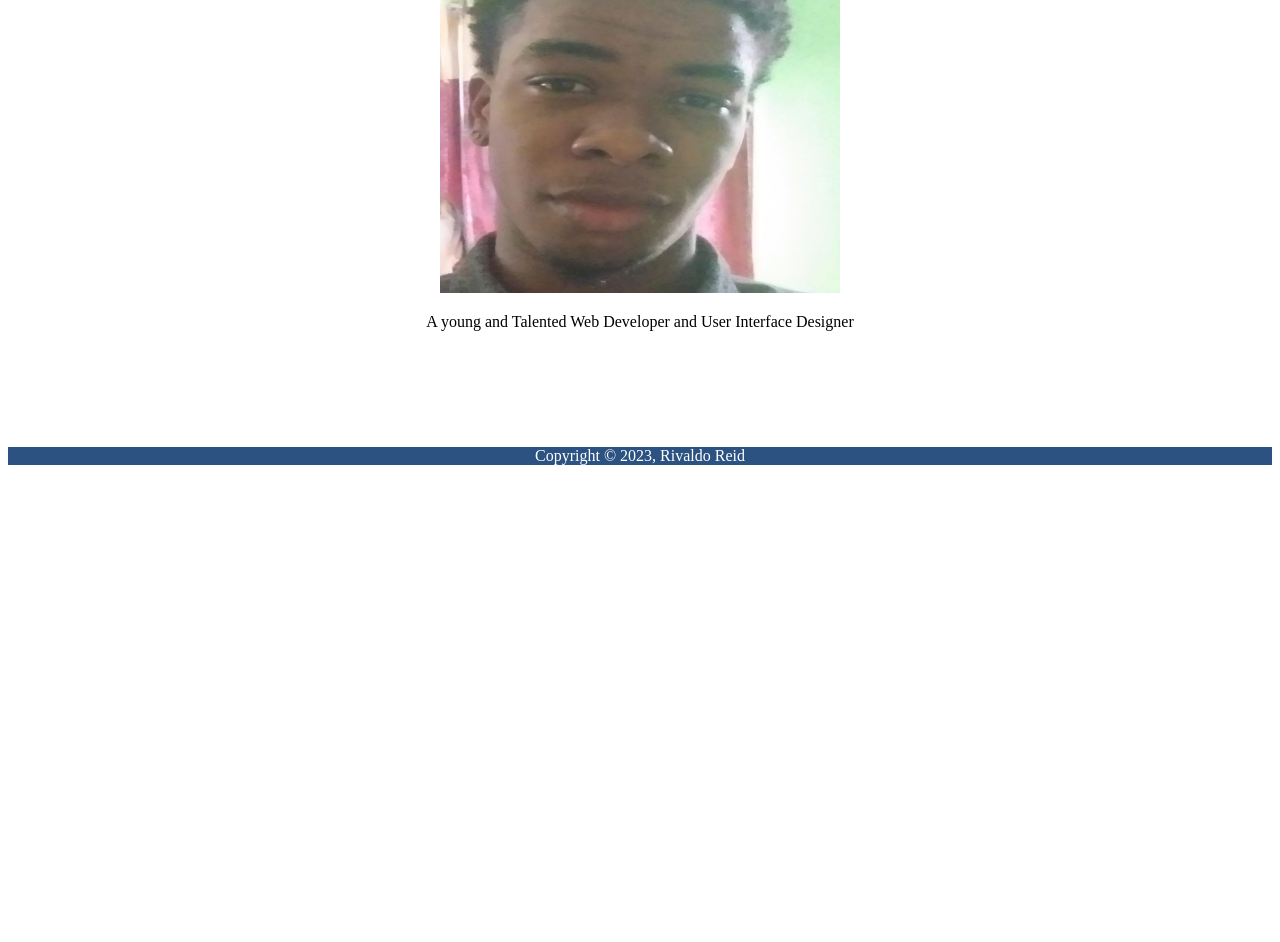
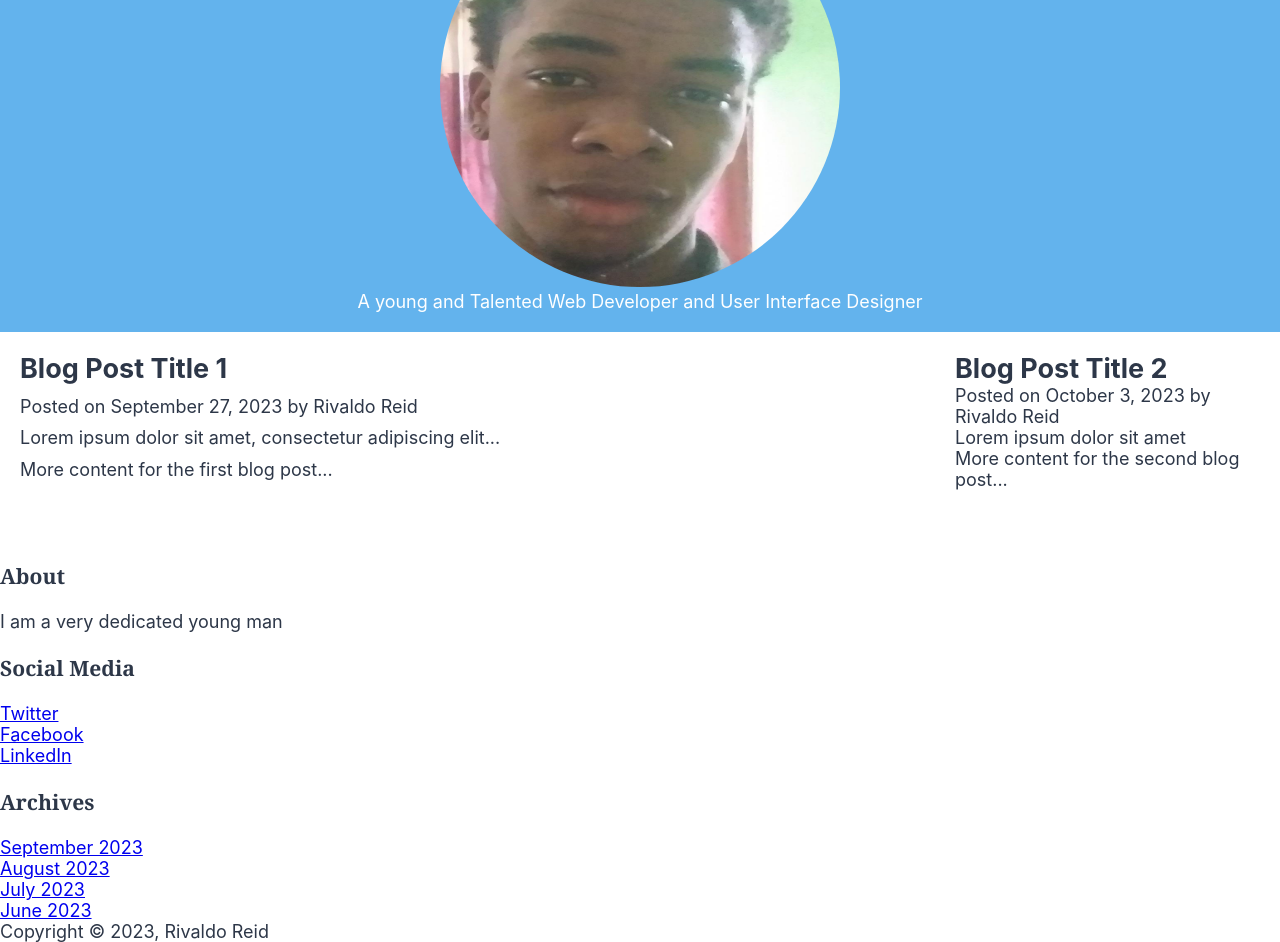
Before and after one commit to TheRivi/info2180-lab2, a plain HTML site: page index.html in a window 1280 px wide. Shown: the part 177-1119 px from the top of the page. Before the commit the page ends 800 px from the top, so only its background shows below. Drawn offline with Linux system fonts and the light colour scheme.

Commit message:
Files edited

```diff
--- a/index.html
+++ b/index.html
@@ -10,21 +10,52 @@
 	<div class="container">
  		<header>
  			<h1>Rivaldo Reid</h1>
- 			<nav>
  			<img src="me.jpg"height="400" width="400">
  			<p>A young and Talented Web Developer and User Interface Designer</p>
- 			</nav>
  		</header>
  	<main>
+ 		 <article>
+            <!-- This will contain your blog posts -->
+            <h2>Blog Post Title 1</h2>
+            <p>Posted on September 27, 2023 by Rivaldo Reid</p>
+            <p>Lorem ipsum dolor sit amet, consectetur adipiscing elit...</p>
+            <p>More content for the first blog post...</p>
+        </article>
+
  		<article>
  		<!-- This will contain your blog posts -->
+ 		<h2>Blog Post Title 2</h2>
+ 		<p>Posted on October 3, 2023 by Rivaldo Reid</p>
+ 		<p>Lorem ipsum dolor sit amet</p>
+ 		<p>More content for the second blog post...</p>
 		</article>
  	</main>
  <aside>
+ 	<section>
+ 		<h3>About</h3>
+ 		<p> I am a very dedicated young man</p>
+ 	</section>
+ 	<section>
+ 		<h3>Social Media</h3>
+ 			<ul>
+                <li><a href="#">Twitter</a></li>
+                <li><a href="#">Facebook</a></li>
+                <li><a href="#">LinkedIn</a></li>
+            </ul>
+ 	</section>
+ 	<section>
+ 		<h3>Archives</h3>
+ 		<ul>
+                <li><a href="#">September 2023</a></li>
+                <li><a href="#">August 2023</a></li>
+                <li><a href="#">July 2023</a></li>
+                <li><a href="#">June 2023</a></li>
+            </ul>
 
+ 	</section>
  </aside>
  <footer>
- <p>Copyright &copy; 2023, Rivaldo Reid</p>
+ 	<p>Copyright &copy; 2023, Rivaldo Reid</p>
  </footer>
 </div>
 </body>
--- a/styles.css
+++ b/styles.css
@@ -1,48 +1,78 @@
-/* styles.css */
-/*body {
-    font-family: Geoargia, Times New Roman, Times, serif;
+/* Reset some default styles */
+body, h1, h2, p, ul, li {
     margin: 0;
     padding: 0;
-    background-color: #f0f0f0;
-}*/
-h1{
-    font-family: Geoargia, Times New Roman, Times, serif;
-    margin: 0;
-    padding: 0;
-    background-color: #48BB78;
-    border-radius: 32px;
-    font-size: 36px;
 }
 
+body {
+    font-size: 18px;
+    color: #2D3748;
+    font-family: -apple-system, BlinkMacSystemFont, "Segoe UI", Roboto, "Helvetica Neue", Arial, "Noto Sans", sans-serif;
+}
+
+/* Header Styles */
 header {
+    background-color: #63B3ED;
     text-align: center;
+    color: #FFFFFF;
+    padding: 20px;
+    flex-direction: column;
+}
+
+.header-title {
+    font-size: 36px;
+    font-family: Georgia, 'Times New Roman', Times, serif;
+}
+
+header img {
+    border-radius: 50%;
+}
+
+/* Main Content Styles */
+main/*container */{
+    display: grid;
+    grid-template-columns: 3fr 1fr;
+    grid-gap: 20px;
+    padding: 20px;
+    /*flex-direction: column;*/
+}
+
+main {
+    grid-column: 1 / 2;
+}
+
+article {
+    margin-bottom: 30px;
+    display: grid;
+}
+
+.post-info {
+    color: #718096;
+}
+
+/* Sidebar Styles */
+.sidebar {
+    background-color: #F0F0F0;
     padding: 20px;
 }
 
-nav ul {
-    list-style-type: none;
-    padding: 0;
+h3 {
+    font-family: Georgia, 'Times New Roman', Times, serif;
 }
 
-nav li {
-    display: inline;
-    margin-right: 20px;
-}
-
-nav a {
+.social-media-section, .archives-section {
     color: #4299E1;
 }
 
-main {
-    max-width: 800px;
-    margin: 20px auto;
-    padding: 20px;
-    background-color: #fff;
+.about-section {
+    background-color: #E2E8F0;
+    padding: 10px;
 }
 
-footer {
+/* Footer Styles */
+.footer {
+    background-color: #2C5282;
+    color: #FFFFFF;
     text-align: center;
-    background-color: #2C5282;
-    color: #ffffff;
-    /*padding: 10px;*/
+    padding: 10px;
 }
```
